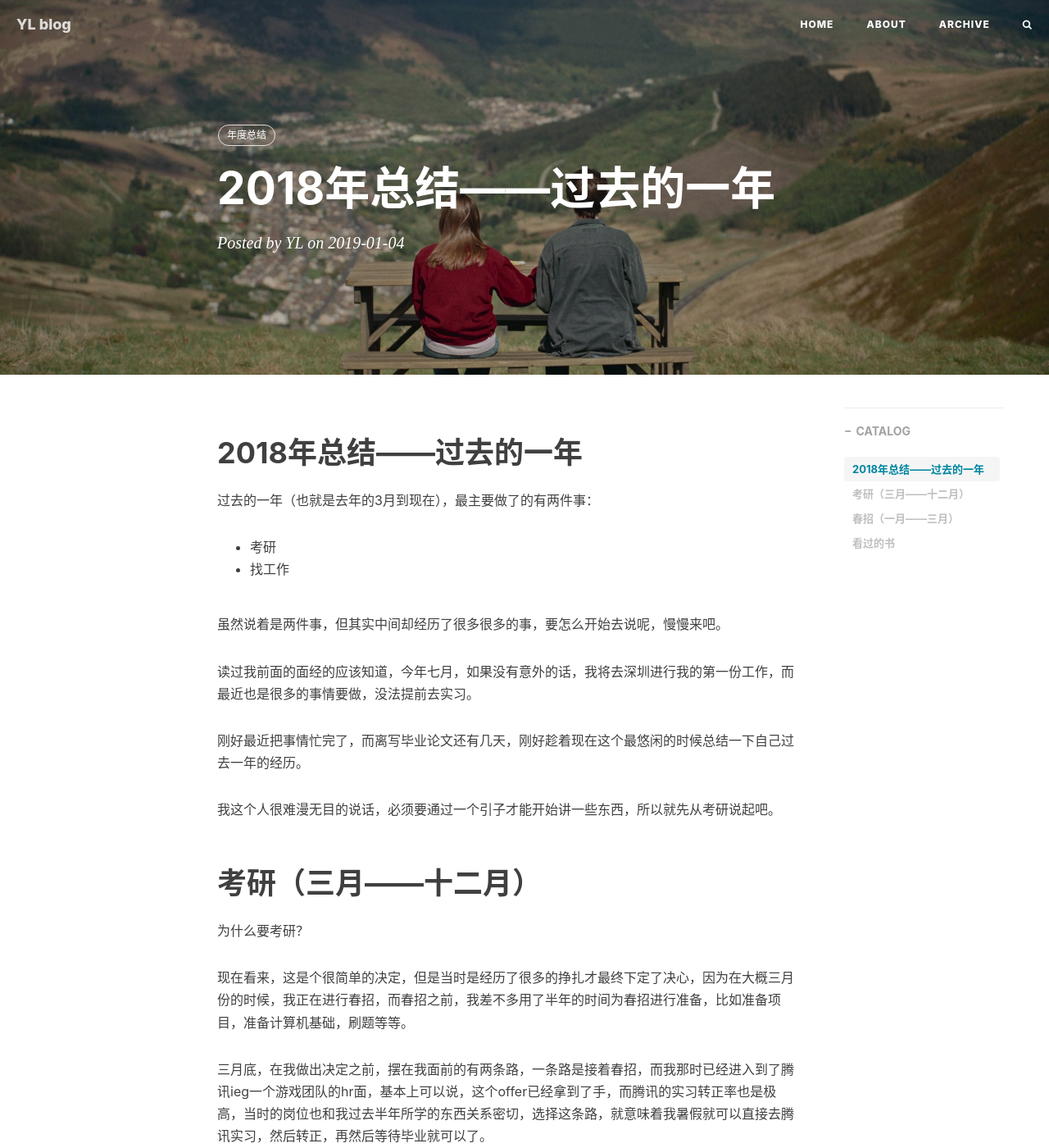
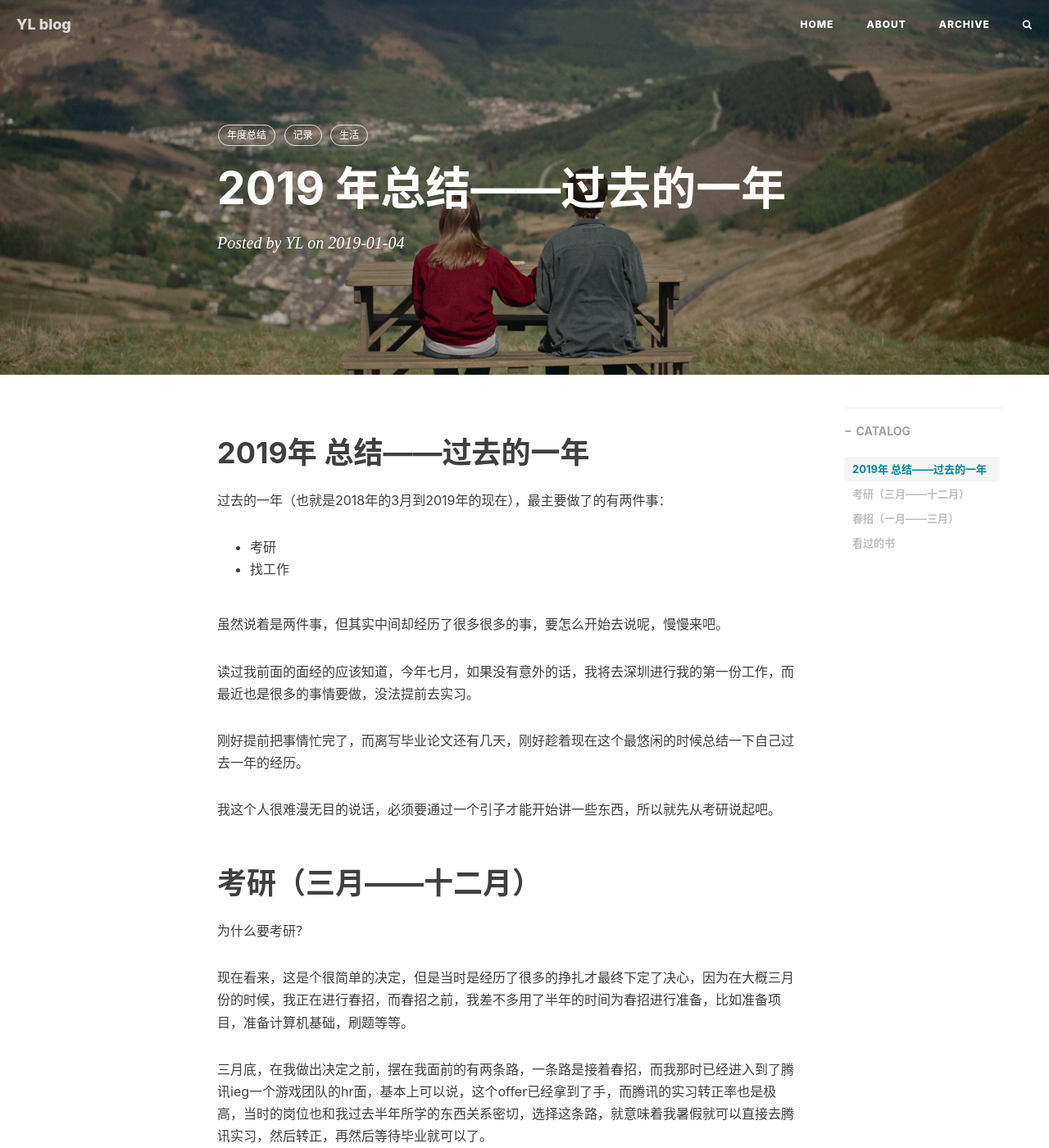
Before and after one commit to xinyoulinxi/xinyoulinxi.github.io, a Jekyll site: the page built from _posts/2019-04-16-past-2018.md, in a window 1280 px wide and 1400 px high. Shown: the whole window at 82% size. Built offline with Jekyll 4.4.1, drawn with Linux system fonts in a browser that asks for light colours; nearby versions of some CDN libraries; comment, search, counter and statistics services are not loaded.

Commit message:
[blog] modify past-2018 post

```diff
--- a/_posts/2019-04-16-past-2018.md
+++ b/_posts/2019-04-16-past-2018.md
@@ -1,17 +1,19 @@
 ---
 layout: post
-title:  "2018年总结——过去的一年"
+title:  "2019 年总结——过去的一年"
 date:   2019-01-04 16:31:25
 tags:
     - 年度总结
+    - 记录
+    - 生活
 author: "YL"
 subtitle: ""
 header-mask: 0.3
 header-img: "imgs/page_bg.jpg"
 ---
 
-# 2018年总结——过去的一年
-过去的一年（也就是去年的3月到现在），最主要做了的有两件事：
+# 2019年 总结——过去的一年
+过去的一年（也就是2018年的3月到2019年的现在），最主要做了的有两件事：
 - 考研
 - 找工作
 
@@ -19,7 +21,7 @@ header-img: "imgs/page_bg.jpg"
 
 读过我前面的面经的应该知道，今年七月，如果没有意外的话，我将去深圳进行我的第一份工作，而最近也是很多的事情要做，没法提前去实习。
 
-刚好最近把事情忙完了，而离写毕业论文还有几天，刚好趁着现在这个最悠闲的时候总结一下自己过去一年的经历。
+刚好提前把事情忙完了，而离写毕业论文还有几天，刚好趁着现在这个最悠闲的时候总结一下自己过去一年的经历。
 
 我这个人很难漫无目的说话，必须要通过一个引子才能开始讲一些东西，所以就先从考研说起吧。
 # 考研（三月——十二月）
```
